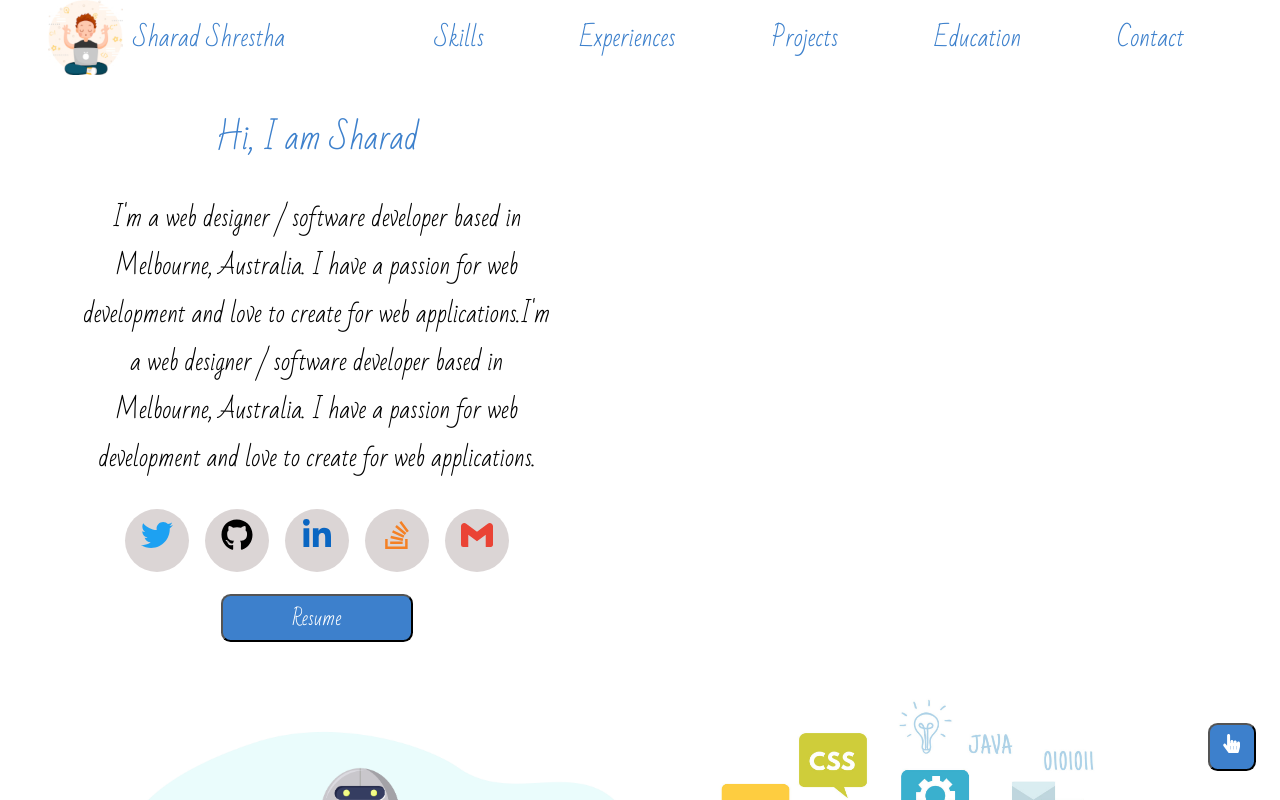
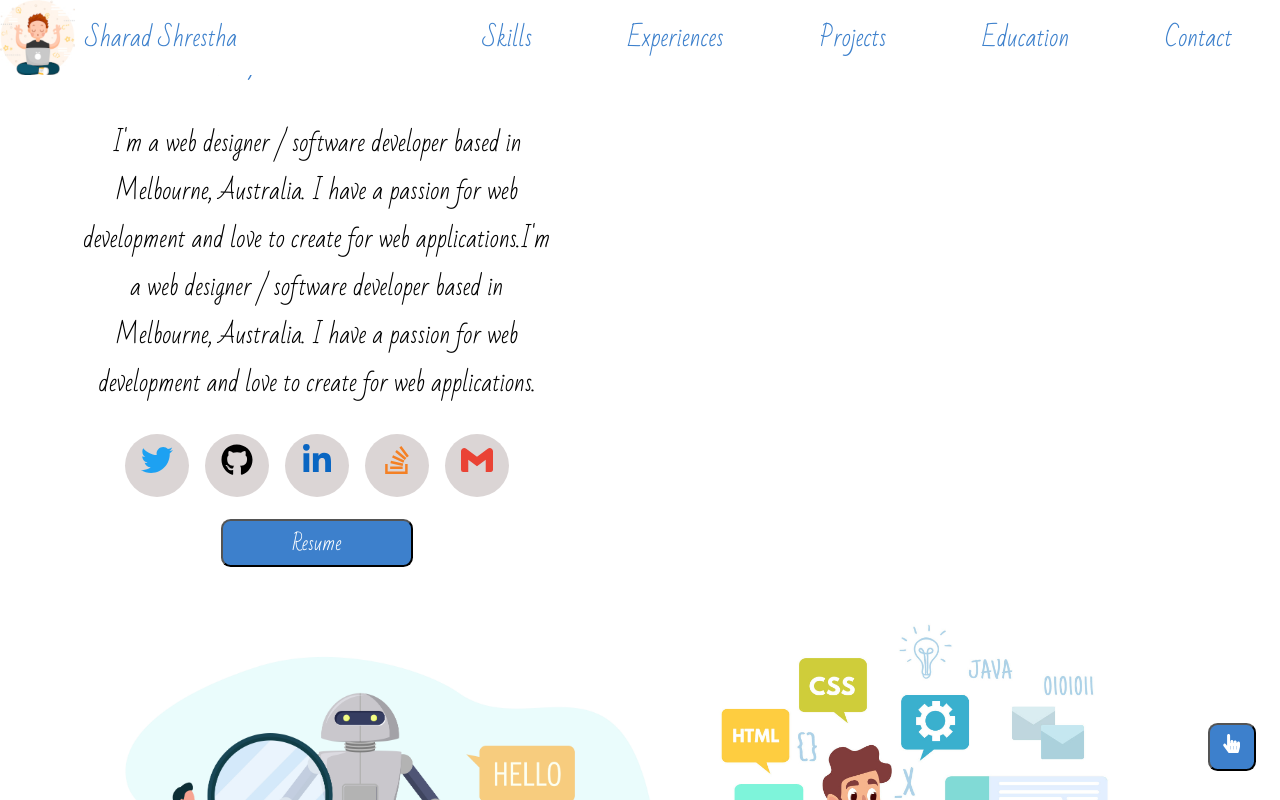
Before and after one commit to invincibleelf/portfolio-react, a React (Create React App) app: page / in a window 1280 px wide. Shown: the top 800 px of the page. Built offline with nearby package versions, Linux system fonts and the light colour scheme.

Commit message:
Hide and show header on scroll event

```diff
--- a/src/components/header/Header.jsx
+++ b/src/components/header/Header.jsx
@@ -1,15 +1,37 @@
 import React, { Component } from "react";
 import "./header.css";
 import mainlogo from "../../assests/images/main-logo.jpg";
-import {introduction} from "../../portfolio";
+import { introduction } from "../../portfolio";
 
 
 export default class Header extends Component {
 
+    state = {
+        display: "flex",
+        lastScrollY: 0
+    }
+
+    componentWillMount() {
+        window.addEventListener('scroll', this.handleScroll)
+    }
+
+    handleScroll = () => {
+        const { lastScrollY } = this.state;
+        const currentScrollY = window.scrollY;
+
+        if (currentScrollY > lastScrollY) {
+            this.setState({ display: "none"});
+        } else {
+            this.setState({ display: "flex" });
+        }
+        this.setState({ lastScrollY: currentScrollY });
+
+    };
+
     render() {
 
         return (
-            <header>
+            <header style={{display:this.state.display}}>
                 <div className="title">
                     <img src={mainlogo} width='75px' alt="main logo" />
                     <a href='/'>
--- a/src/components/header/header.css
+++ b/src/components/header/header.css
@@ -4,6 +4,12 @@ header {
     display: flex;
     height: auto;
     color: #3D80CC;
+    position: fixed;
+    top: 0;
+    left: 0;
+    right: 0;
+    background-color: white;
+    transition: top 0.3s;
 }
 
 header a {
```
